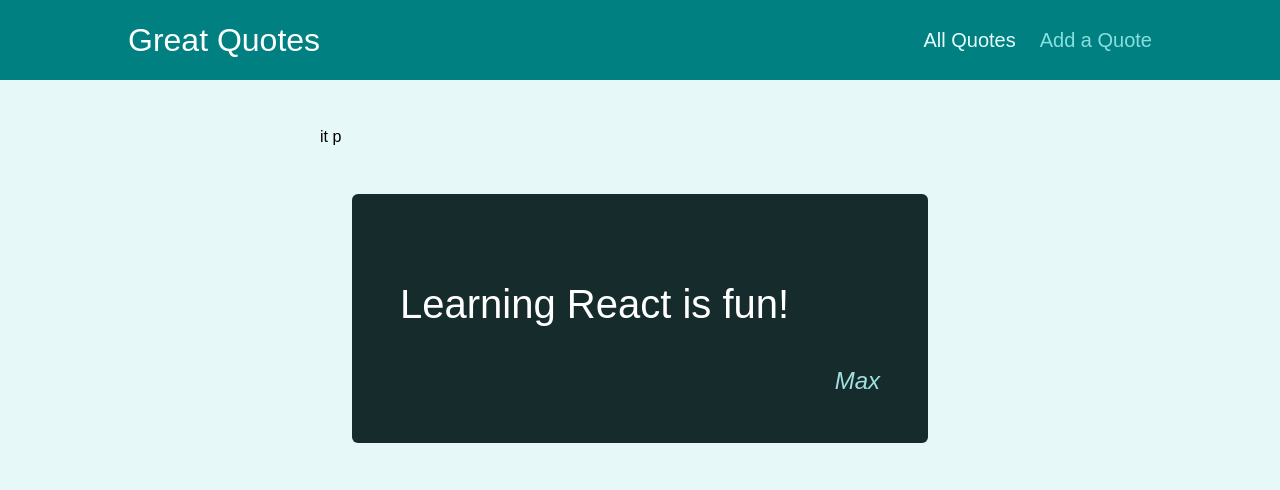
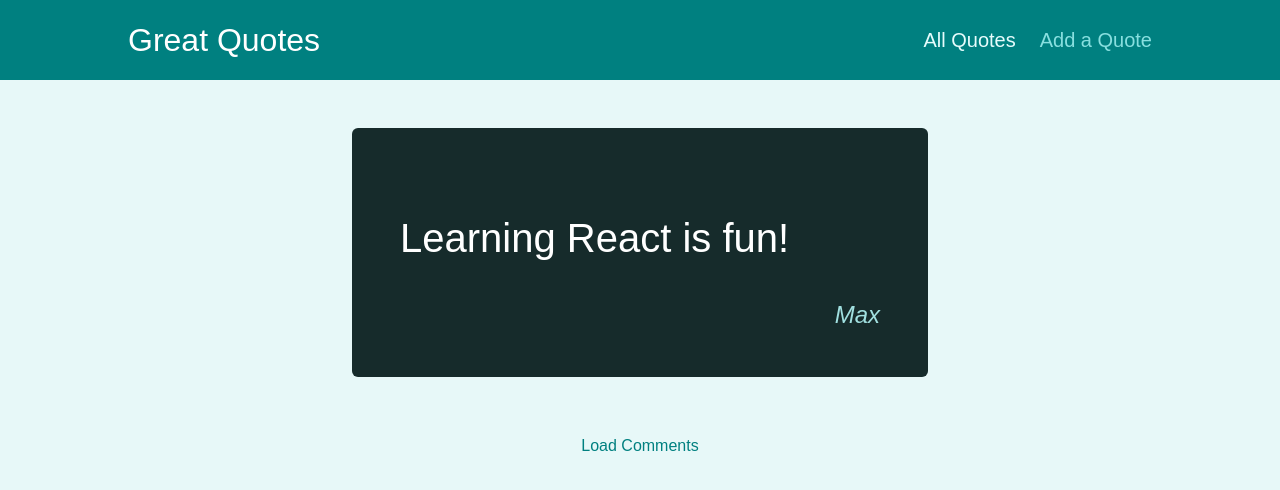
Before and after one commit to zumzar96/quotes, a React (Create React App) app: page /quotes/q1 in a window 1280 px wide. Shown: the top 490 px of the page. Built offline with nearby package versions, Linux system fonts and the light colour scheme.

Commit message:
Improving nested routes

```diff
--- a/src/App.js
+++ b/src/App.js
@@ -8,8 +8,7 @@
 
 function App() {
     return (
-        <Layout>it p
-
+        <Layout>
             <Switch>
                 <Route path='/' exact>
                     <Redirect to='/quotes' />
--- a/src/components/quotes/QuoteList.js
+++ b/src/components/quotes/QuoteList.js
@@ -25,7 +25,10 @@
     const sortedQuotes = sortQuotes(props.quotes, isSortingAscending);
 
     const changeSortingHandler = () => {
-        history.push('/quotes?sort=' + (isSortingAscending ? 'desc' : 'asc'));
+        history.push({
+            pathname: location.pathname,
+            search: `?sort=${(isSortingAscending ? 'desc' : 'asc')}`
+        });
     };
 
     return (
--- a/src/pages/QuoteDetail.js
+++ b/src/pages/QuoteDetail.js
@@ -1,5 +1,5 @@
 import { Fragment } from 'react';
-import { useParams, Route } from 'react-router-dom';
+import { useParams, Route, Link, useRouteMatch } from 'react-router-dom';
 
 import HighlightedQuote from '../components/quotes/HighlightedQuote';
 import Comments from '../components/comments/Comments';
@@ -10,6 +10,7 @@
 ];
 
 const QuoteDetail = () => {
+    const match = useRouteMatch();
     const params = useParams();
 
     const quote = DUMMY_QUOTES.find((quote) => quote.id === params.quoteId);
@@ -21,7 +22,14 @@
     return (
         <Fragment>
             <HighlightedQuote text={quote.text} author={quote.author} />
-            <Route path={`/quotes/${params.quoteId}/comments`}>
+            <Route path={match.path} exact>
+                <div className='centered'>
+                    <Link className='btn--flat' to={`${match.url}/comments`}>
+                        Load Comments
+                    </Link>
+                </div>
+            </Route>
+            <Route path={`${match.path}/comments`}>
                 <Comments />
             </Route>
         </Fragment>
```
